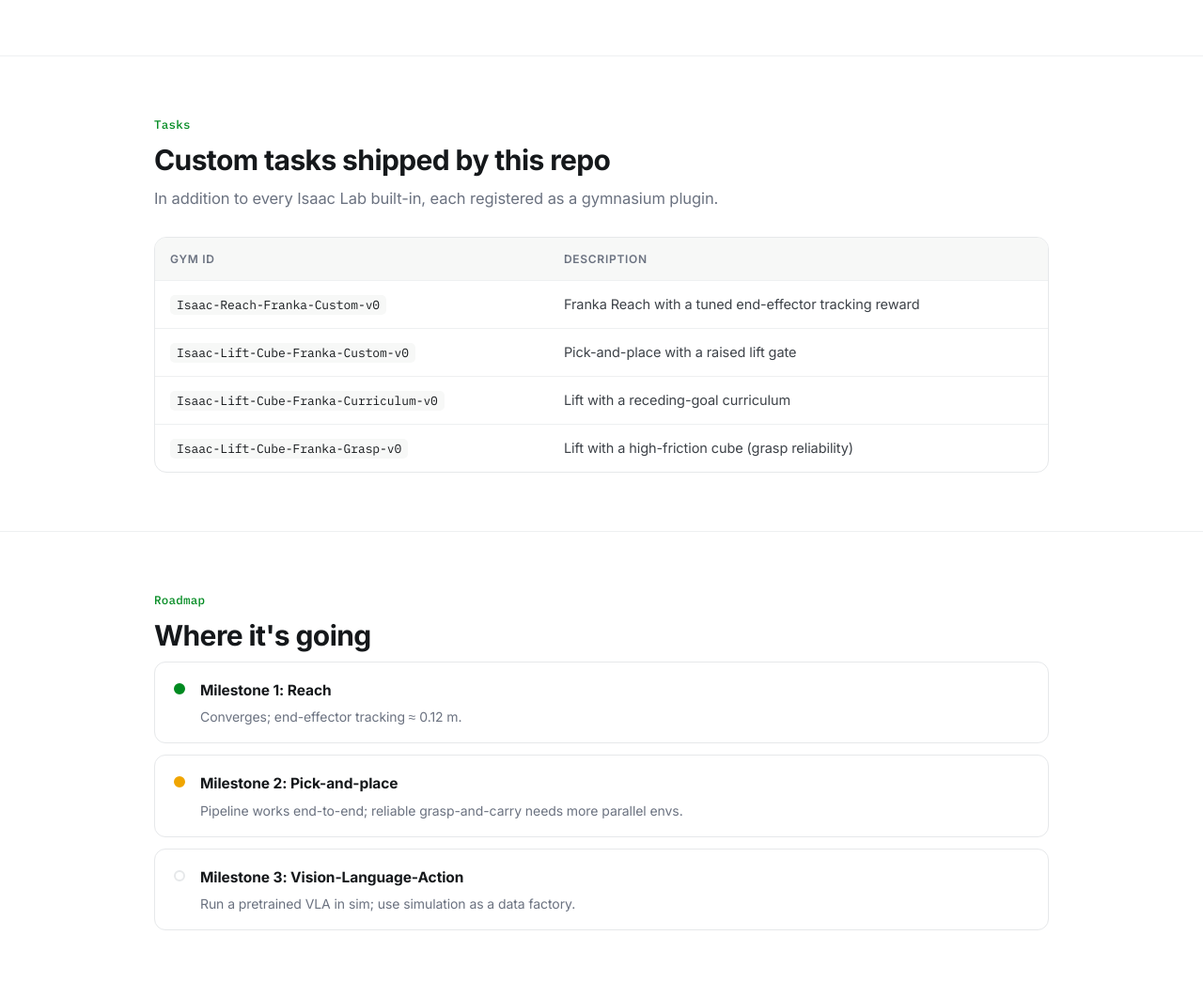
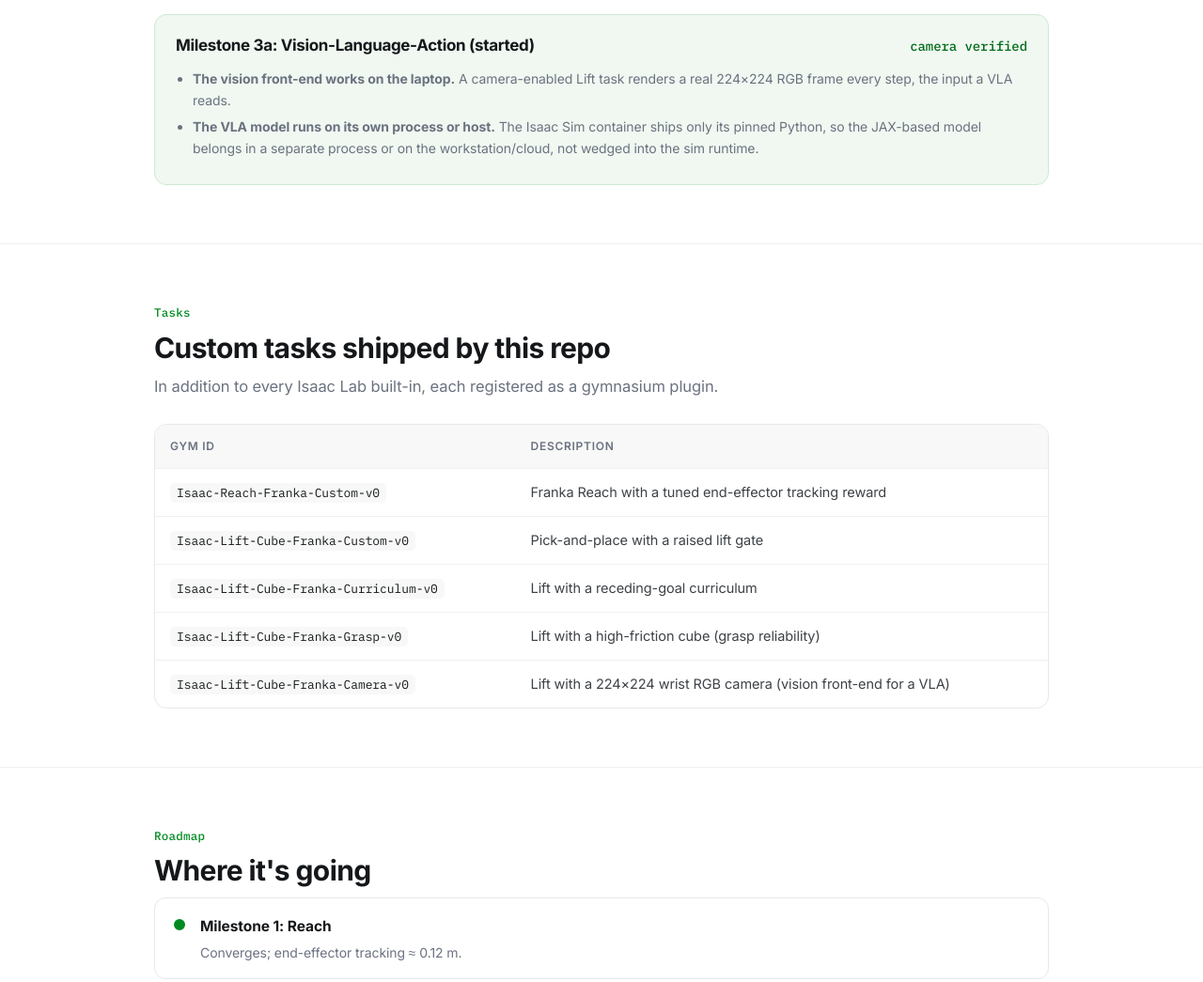
Before and after one commit to Adityawks28/isaaclab-workspace, a plain HTML site: page docs/index.html in a window 1280 px wide. Shown: the part 4526-5571 px from the top of the page at 94% size. Drawn offline with Linux system fonts and the light colour scheme.

Commit message:
Landing page: add Milestone 3a (vision front-end verified) to results, tasks, and roadmap

```diff
--- a/docs/index.html
+++ b/docs/index.html
@@ -311,6 +311,13 @@
       </ul>
     </div>
   </div>
+  <div class="rc" style="margin-top:18px;border-color:#cfe9d4;background:var(--green-bg)">
+    <div class="h"><h3>Milestone 3a: Vision-Language-Action (started)</h3><span class="m">camera verified</span></div>
+    <ul>
+      <li><b>The vision front-end works on the laptop.</b> A camera-enabled Lift task renders a real 224&times;224 RGB frame every step, the input a VLA reads.</li>
+      <li><b>The VLA model runs on its own process or host.</b> The Isaac Sim container ships only its pinned Python, so the JAX-based model belongs in a separate process or on the workstation/cloud, not wedged into the sim runtime.</li>
+    </ul>
+  </div>
 </div></section>
 
 <section id="tasks"><div class="wrap">
@@ -324,6 +331,7 @@
       <tr><td><code>Isaac-Lift-Cube-Franka-Custom-v0</code></td><td>Pick-and-place with a raised lift gate</td></tr>
       <tr><td><code>Isaac-Lift-Cube-Franka-Curriculum-v0</code></td><td>Lift with a receding-goal curriculum</td></tr>
       <tr><td><code>Isaac-Lift-Cube-Franka-Grasp-v0</code></td><td>Lift with a high-friction cube (grasp reliability)</td></tr>
+      <tr><td><code>Isaac-Lift-Cube-Franka-Camera-v0</code></td><td>Lift with a 224&times;224 wrist RGB camera (vision front-end for a VLA)</td></tr>
     </table>
   </div>
 </div></section>
@@ -334,7 +342,7 @@
   <div class="road">
     <div class="ms done"><span class="dot"></span><div><b>Milestone 1: Reach</b><p>Converges; end-effector tracking ≈ 0.12&nbsp;m.</p></div></div>
     <div class="ms now"><span class="dot"></span><div><b>Milestone 2: Pick-and-place</b><p>Pipeline works end-to-end; reliable grasp-and-carry needs more parallel envs.</p></div></div>
-    <div class="ms"><span class="dot"></span><div><b>Milestone 3: Vision-Language-Action</b><p>Run a pretrained VLA in sim; use simulation as a data factory.</p></div></div>
+    <div class="ms now"><span class="dot"></span><div><b>Milestone 3: Vision-Language-Action</b><p>Started (3a): the camera vision front-end renders RGB in sim, verified. The VLA model runs on its own process or host. Next: drive Octo, then fine-tune on sim demonstrations.</p></div></div>
   </div>
 </div></section>
 
```
